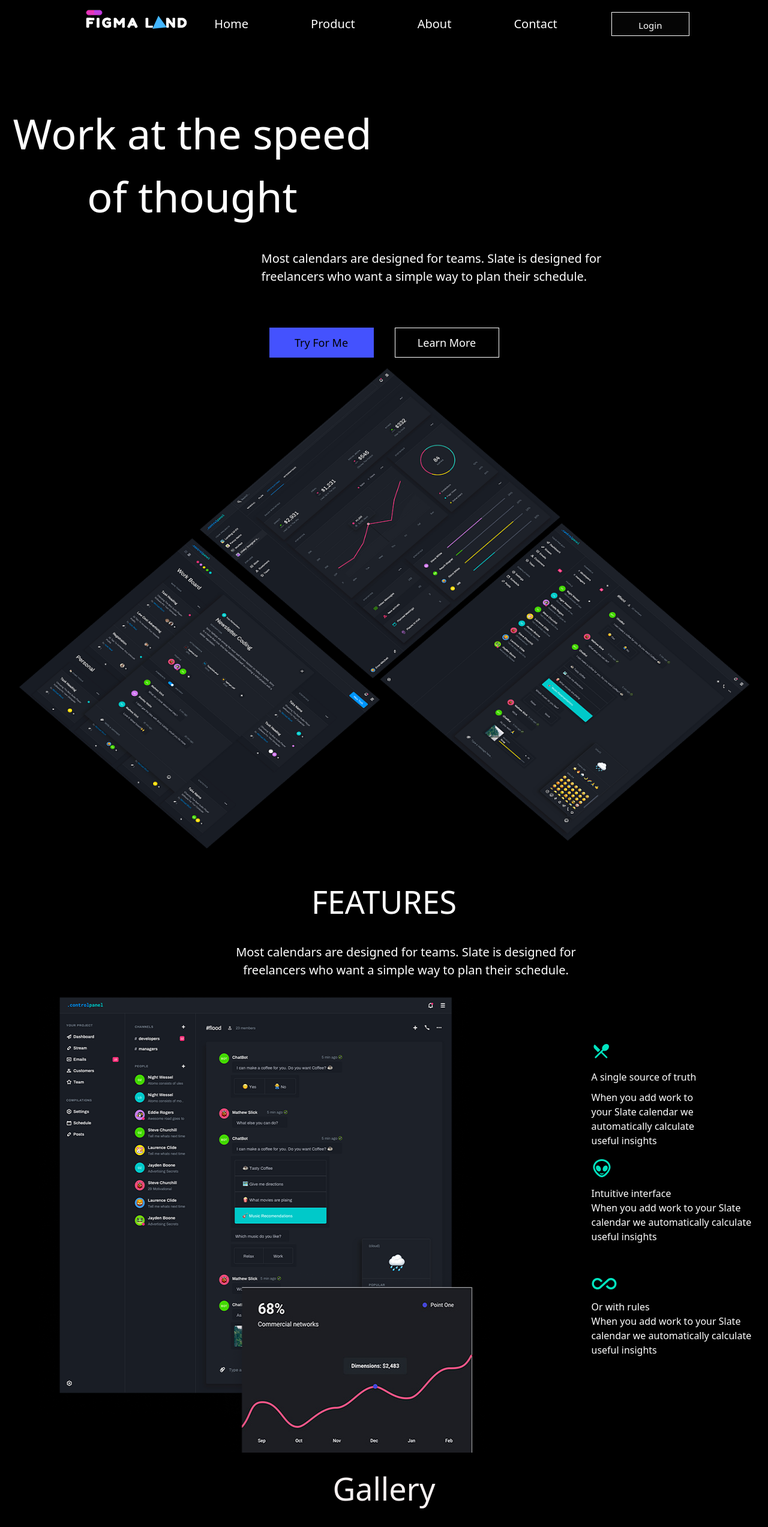
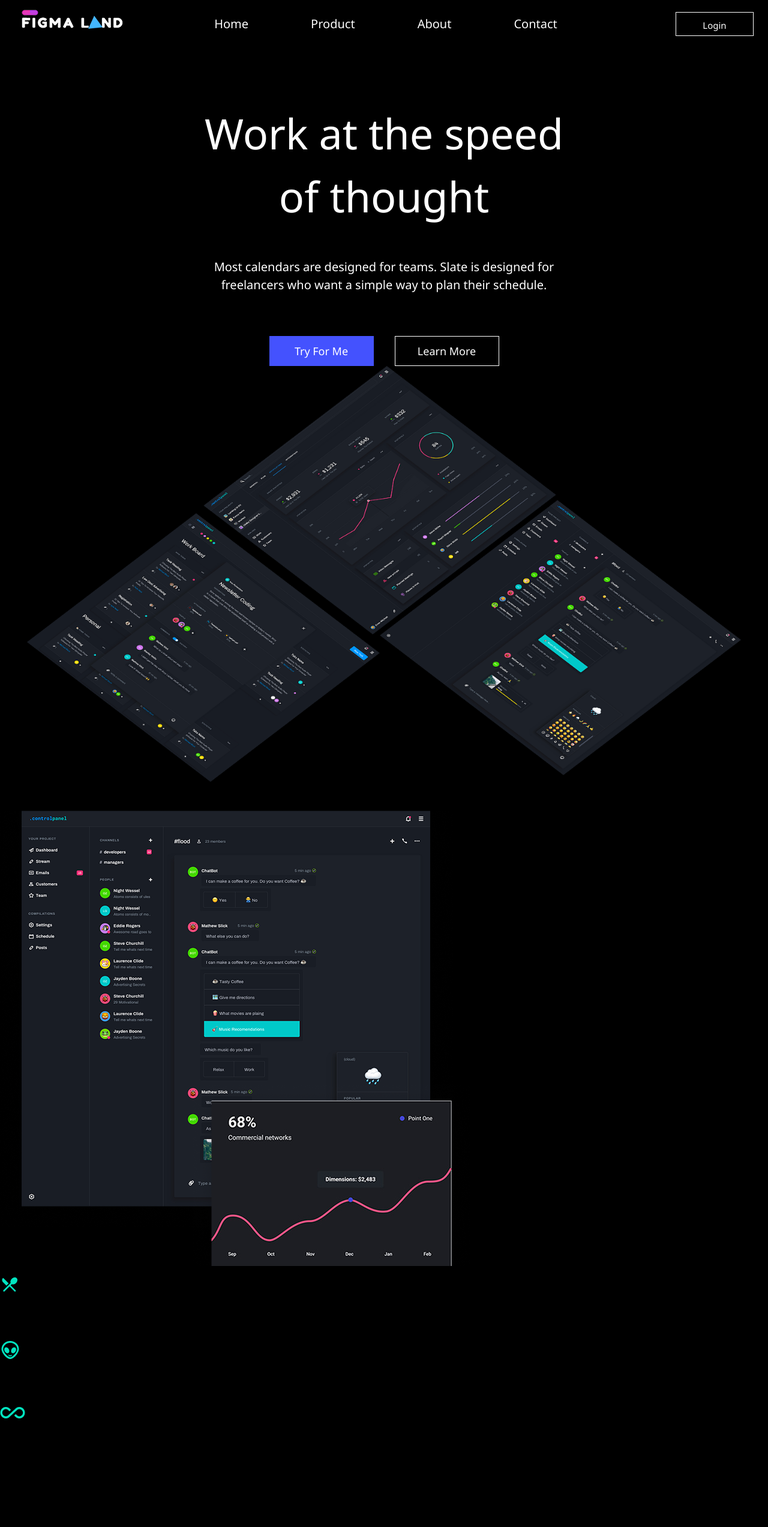
Before and after one commit to charos2009/shaxzod, a React (Create React App) app: page / in a window 1280 px wide. Shown: the top 2545 px of the page at 60% size. Built offline with nearby package versions, Linux system fonts and the light colour scheme; the HTML template or start-up script is replaced by a standard one.

Commit message:
toliq css

```diff
--- a/src/App.css
+++ b/src/App.css
@@ -1,135 +1,56 @@
-/* .App {
-  text-align: center;
-}
-
-.App-logo {
-  height: 40vmin;
-  pointer-events: none;
-}
-
-@media (prefers-reduced-motion: no-preference) {
-  .App-logo {
-    animation: App-logo-spin infinite 20s linear;
-  }
-}
-
-.App-header {
-  background-color: #282c34;
-  min-height: 100vh;
-  display: flex;
-  flex-direction: column;
-  align-items: center;
-  justify-content: center;
-  font-size: calc(10px + 2vmin);
-  color: white;
-}
-
-.App-link {
-  color: #61dafb;
-}
-
-@keyframes App-logo-spin {
-  from {
-    transform: rotate(0deg);
-  }
-  to {
-    transform: rotate(360deg);
-  }
-}
- */
-
-
-body {
-  display: flex;
-  justify-content: center;
-  margin: 0;
-  padding: 0;
-  box-sizing: border-box;
-  overflow-x: hidden; /* kerak bo‘lsa qo‘shamiz */
-}
-.main-content {
-  margin-top: 60px; /* Navbar balandligiga teng */
-}
-
-
-*{
+/* Universal reset */
+* {
   margin: 0;
   padding: 0;
   box-sizing: border-box;
 }
-.container{
-  margin-top: 90px;
-  max-width: 1368px;
-  margin: 0 auto;
 
-}
-.container1{
-    max-width: 1368px;
-  margin: 0 auto;
+body {
+  background-color: black;
   display: flex;
   justify-content: center;
-  flex-direction: column;
+  font-family: 'Segoe UI', sans-serif;
+  overflow-x: hidden;
+}
 
-  margin-top: 90px;
-}
-a{
+a {
   text-decoration: none;
-
-}
-a{
   color: #fdfdfd;
 }
-a:hover{
+
+a:hover {
   color: #7dff13;
 }
-li{
-  /* margin-right: 100px; */
+
+li {
   list-style: none;
-  /* margin-left: 90px; */
-}
-.haptak{
-  display: flex;
-  width: 100%;
-  justify-content: center;
 }
 
+/* Navbar */
 .navbar {
   position: fixed;
-  /* top: 0; */
-  /* left: 0; */
   width: 100%;
   height: 80px;
-  background-color: rgb(0, 0, 0);
+  background-color: black;
   display: flex;
   justify-content: space-between;
   align-items: center;
-  /* padding: 0 40px; */
-  box-sizing: border-box;
   z-index: 999;
   box-shadow: 0 2px 4px rgba(0, 0, 0, 0.1);
-  /* margin-left: 200px; */
 }
 
-
-
-
-nav ul{
+nav ul {
   display: flex;
   gap: 80px;
+  font-size: 20px;
   cursor: pointer;
-  font-size: 20px;
 }
 
-/* .bat{
-  width: 40px;
-  height: 40px;
-  background-color: aliceblue;
-} */
-
-.button{
-  padding: 10px 10px;
+/* Button */
+.button {
+  padding: 10px;
   color: white;
-  background-color: rgb(5, 5, 5);
+  background-color: black;
   border: 1px solid white;
   width: 130px;
   height: 40px;
@@ -138,473 +59,62 @@ nav ul{
   margin-left: 90px;
 }
 
-body{
-  background-color: black;
+/* Home section container */
+.container1 {
+  max-width: 1368px;
+  margin: 90px auto 0 auto;
   display: flex;
-  justify-content: center;
+  flex-direction: column;
+  align-items: center;
+  text-align: center;
+}
 
+/* Home title */
+.work {
+  color: white;
+  font-size: 70px;
+  max-width: 670px;
 }
-.charos{
-  display: flex;
-  gap: 60px;
-  margin-right: 250px;
-}
-.font{
-  color: white;
-  margin-right: 50px;
-  /* background-color: aqua; */
-}
-.work{
-color: white;
-width: 670px;
-height: 196px;
-text-align: center;
-font-size: 70px;
-display: flex;
-/* margin-left: 370px; */
-/* justify-content: center; */
-/* align-items: center; */
-}
-.most{
+
+/* Home paragraph */
+.most {
   color: white;
   font-size: 20px;
-  width: 582px;
-  height: 60px;
-  /* text-align: center; */
-  margin-left: 450px;
+  max-width: 582px;
   margin-top: 50px;
+}
 
-}
-.btndiv{
+/* Buttons container */
+.btndiv {
   display: flex;
   justify-content: center;
   align-items: center;
   gap: 35px;
   margin-top: 70px;
 }
-.btn1{
+
+/* Button styles */
+.btn1 {
   font-size: 18px;
   width: 174px;
   height: 50px;
   background-color: rgba(68, 82, 254, 1);
+  color: white;
+  border: none;
   cursor: pointer;
+}
 
-}
-.btn2{
+.btn2 {
+  font-size: 18px;
   width: 174px;
   height: 50px;
   border: 1px solid white;
   background-color: black;
   color: white;
-font-size: 18px;
   cursor: pointer;
 }
-.rasm{
-  width: 1400px;
-  height: 800px;
-  display: flex;
-  justify-content: center;
-  background-color: black;
-  align-items: center;
-  margin-top: 18px;
-  /* margin-right: 100px; */
+
+/* Optional: spacing after content */
+.main-content {
+  margin-top: 100px;
 }
-.feature{
-  font-size: 52px;
-  color: white;
-  text-align: center;
-  margin-top: 20px;
-}
-.mosts{
-  color: white;
-  text-align: center;
-  width: 582px;
-  height: 60px;
-  font-size: 20px;
-  margin-left: 400px;
-  margin-top: 30px;
-
-}
-.imgs{
-  width: 752px;
-  height: 759px;
-  margin-left: 79px;
-  margin-top: 30px;
-}
-h3{
-  color: white;
-
-
-}
-.ven1{
-color: white;
-margin-top: 10px;
-width: 180px;
-
-}
-.ven2{
-color: white;
-}
-.ven3{
-color: white;
-}
-.venop{
-  /* display: flex; */
-  justify-content: center;
-  align-items: center;
-  width: 309px;
-  height: 651px;
-  margin-left: 1000px;
-  margin-top: -700px;
-}
-.venop1{
-width: 269px;
-height: 196px;
-}
-.venop2{
-width: 269px;
-height: 196px;
-}
-.venop3{
-width: 269px;
-height: 169px;
-}
-.futr{
-  margin-top: 50px;
-}
-.content{
-  color: white;
-  text-align: center;
-  font-size: 52px;
-}
-.contentpp{
-  color: white;
-  font-size: 20px;
-  text-align: center;
-}
-.contentdiv{
-  max-width: 1368px;
-  margin: 0 auto;
-  margin-top: 100px;
-
-}
-.obcard{
-  display: flex;
-  justify-content: center;
-  align-items: center;
-  gap: 44px;
-  margin-top: 50px;
-}
-.card1{
-  border: 1px solid;
-  width: 476px;
-  height: 624.52px;
-  background-color: white;
-  /* position: relative; */
-  width: 100%;
-}
-.card2{
-  border: 1px solid;
-  width: 476px;
-  height: 624.52px;
-  background-color: white;
-  /* position: relative; */
-  width: 100%;
-}
-.work1{
-  color: black;
-  text-align: center;
-  margin-top: 15px;
-  margin-left: 25px;
-}
-.ever{
-  text-align: center;
-  width: 268px;
-  height: 62px;
-  margin-left: 220px;
-  margin-top: 20px;
-  display: flex;
-}
-.card1-btn{
-/* position: absolute; */
-  bottom: 10px;
-  left: 50%;
-  /* transform: translateX(-50%); */
-  /* style: */
-  padding: 8px 16px;
-  background: blue;
-  color: white;
-  border: none;
-  border-radius: 5px;
-  cursor: pointer;
-  margin-top: 60px;
-  margin-left: 270px;
-  width: 157px;
-  height: 52px;
-
-}
-.card2-btn{
-/* position: absolute; */
-  bottom: 10px;
-  left: 50%;
-  /* transform: translateX(300%); */
-  /* style: */
-  padding: 8px 16px;
-  background: blue;
-  color: white;
-  border: none;
-  border-radius: 5px;
-  cursor: pointer;
-  width: 190px;
-  height: 52px;
-  margin-left:270px ;
-  margin-top: 30px;
-
-
-}
-.cardimg1{
-/* width: 70%; */
-  display: block;
-  width: 405.13;
-  height: 226.52;
-  margin-left: 140px;
-  margin-top: 90px;
-}
-.cardimg2{
-width: 70%;
-  display: block;
-  margin-left: 120px;
-  margin-top: 33px;
-}
-.galery{
-
-  color: rgb(247, 241, 241);
-  font-size: 52px;
-  text-align: center;
-  margin-top: 20px;
-
-}
-.galerypp{
-  color: white;
-  font-size: 20px;
-  margin-top: 20px;
-  text-align: center;
-  width: 571px;
-  height: 60px;
-  margin-left: 400px;
-
-}
-.galery111{
-  display: flex;
-  justify-content: center;
-  align-items: center;
-  gap: 44px;
-  margin-top: 27px;
-}
-.galery222{
-  display: flex;
-  justify-content: center;
-  align-items: center;
-  gap: 44px;
-  margin-top: 27px;
-}
-.galery-img1{
-  width: 225px;
-  height: 285px;
-}
-.galery-img2{
-  width: 225px;
-  height: 285px;
-  border-radius: 12px;
-}
-.galery-img3{
-  width: 225px;
-  height: 285px;
-  border-radius: 12px;
-}
-.galery-img4{
-  width: 225px;
-  height: 285px;
-  border-radius: 12px;
-}
-.galery-img5{
-  width: 395px;
-  height: 285px;
-  border-radius: 12px;
-}
-.galery-img6{
-  width: 225px;
-  height: 285px;
-  border-radius: 12px;
-}
-.galery-img7{
-  width: 401px;
-  height: 285px;
-  border-radius: 12px;
-}
-.see-more{
-  width: 190px;
-  height: 59px;
-  background-color: black;
-  color: white;
-  border: 1px solid white;
-  margin-top: 60px;
-  margin-left: 610px;
-  font-size: 20px;
-}
-.part{
-color: rgb(255, 255, 255);
-text-align: center;
-margin-left: 80px;
-margin-top: 180px;
-font-size: 52px;
-}
-.partpp{
-color: white;
-font-size: 20px;
-text-align: center;
-width: 591px;
-height: 162px;
-margin-left: 450px;
-margin-top: 20px;
-}
-.oblogo{
-  display: flex;
-  justify-content: center;
-  align-items: center;
-  margin-left: 50px;
-  gap: 74px;
-}
- .logobtn{
-  width: 190px;
-  height: 59px;
-  background-color: black;
-  color: white;
-  border: 1px solid white;
-  margin-top: 60px;
-  margin-left: 620px;
-  font-size: 20px;
- }
- .test{
-  font-size: 52px;
-  color: white;
-
- }
-
-.test{
-  color: white;
-  font-size: 52px;
-  text-align: center;
-  margin-left: 20px;
-  margin-top: 20px;
-}
-
-.chi1{
-display: flex;
-justify-content: center;
-align-items: center;
-gap: 30px;
-margin-top: 30px;
-margin-left: 30px;
-
-}
-
-.chi2{
-display: flex;
-justify-content: center;
-align-items: center;
-gap: 30px;
-margin-top: 30px;
-margin-left: 30px;
-}
-
-.ch111{
-border: 1px solid white;
-width: 430px;
-height: 328px;
-color: white;
-padding: 80px 50px;
-}
-.ch222{
-border: 1px solid white;
-width: 430px;
-height: 328px;
-color: white;
-padding: 80px 50px;
-}
-.ch333{
-border: 1px solid white;
-width: 430px;
-height: 328px;
-color: white;
-padding: 80px 50px;
-}
-.ch444{
-border: 1px solid white;
-width: 430px;
-height: 328px;
-color: white;
-padding: 80px 50px;
-}
-.chh2{
-color: white;
-margin-left: 8px;
-}
-
-
-
-/* FeatureBanner.css */
-
-.containere {
-  display: flex;
-  width: 1150px;
-  background-color: #2e2e2e;
-  border-radius: 10px;
-  overflow: hidden;
-  box-shadow: 0 0 15px rgba(0, 0, 0, 0.4);
-  margin: 50px auto;
-  font-family: 'Segoe UI', sans-serif;
-}
-
-.left {
-  flex: 1;
-  padding: 50px 30px;
-  color: white;
-  display: flex;
-  flex-direction: column;
-  justify-content: center;
-}
-
-.left h1 {
-  font-size: 32px;
-  line-height: 1.3;
-  margin-bottom: 30px;
-}
-
-.try {
-  width: 160px;
-  padding: 12px;
-  font-size: 14px;
-  font-weight: bold;
-  background: linear-gradient(to right, #5d5fef, #8f48ff);
-  border: none;
-  border-radius: 4px;
-  color: white;
-  cursor: pointer;
-  transition: 0.3s ease;
-}
-
-.try:hover {
-  opacity: 0.85;
-}
-
-.right {
-  flex: 1;
-  background-color: white;
-}
-
-.right img {
-  width: 100%;
-  height: 100%;
-  object-fit: cover;
-}
```
Lines whose indentation alone changed are shown as unchanged.
